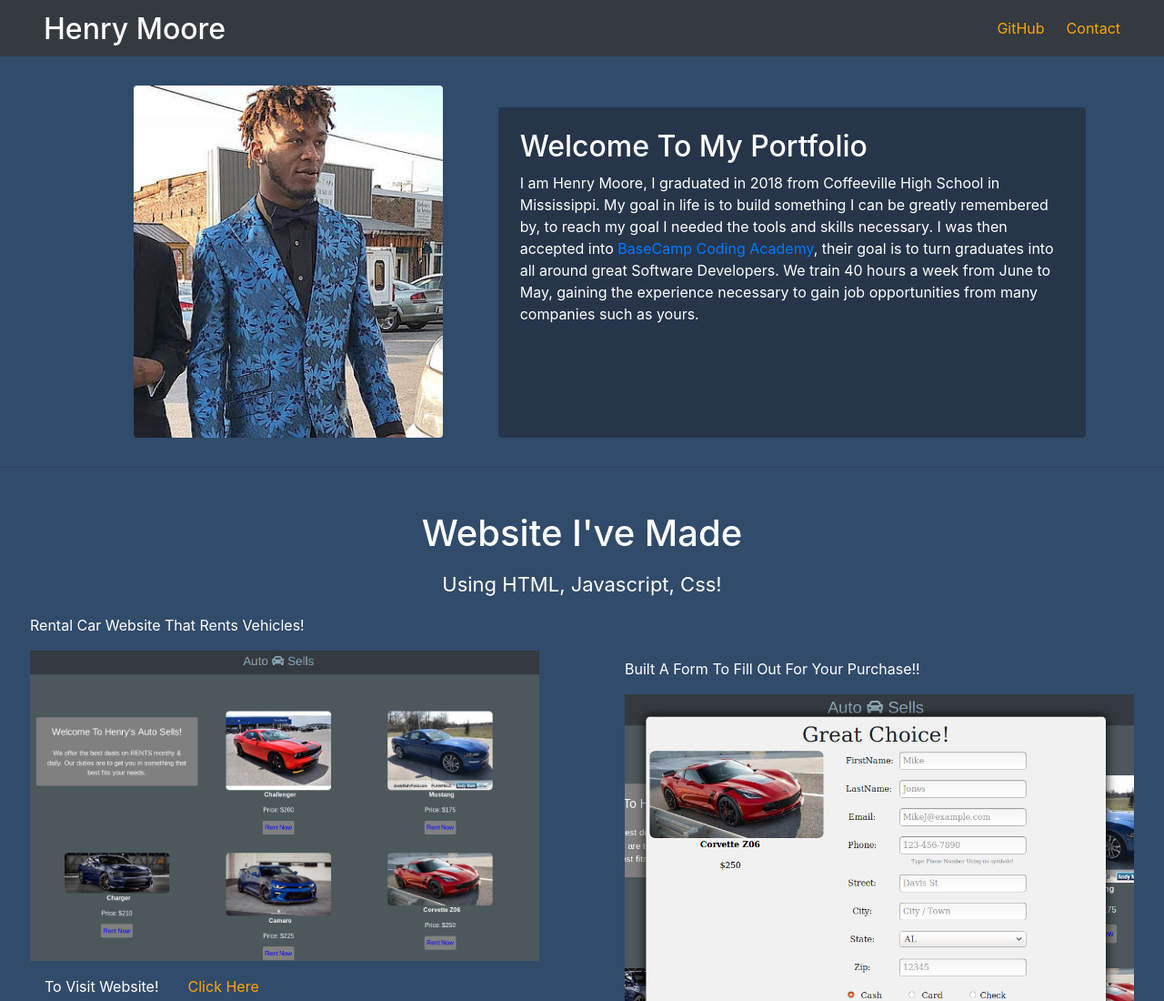
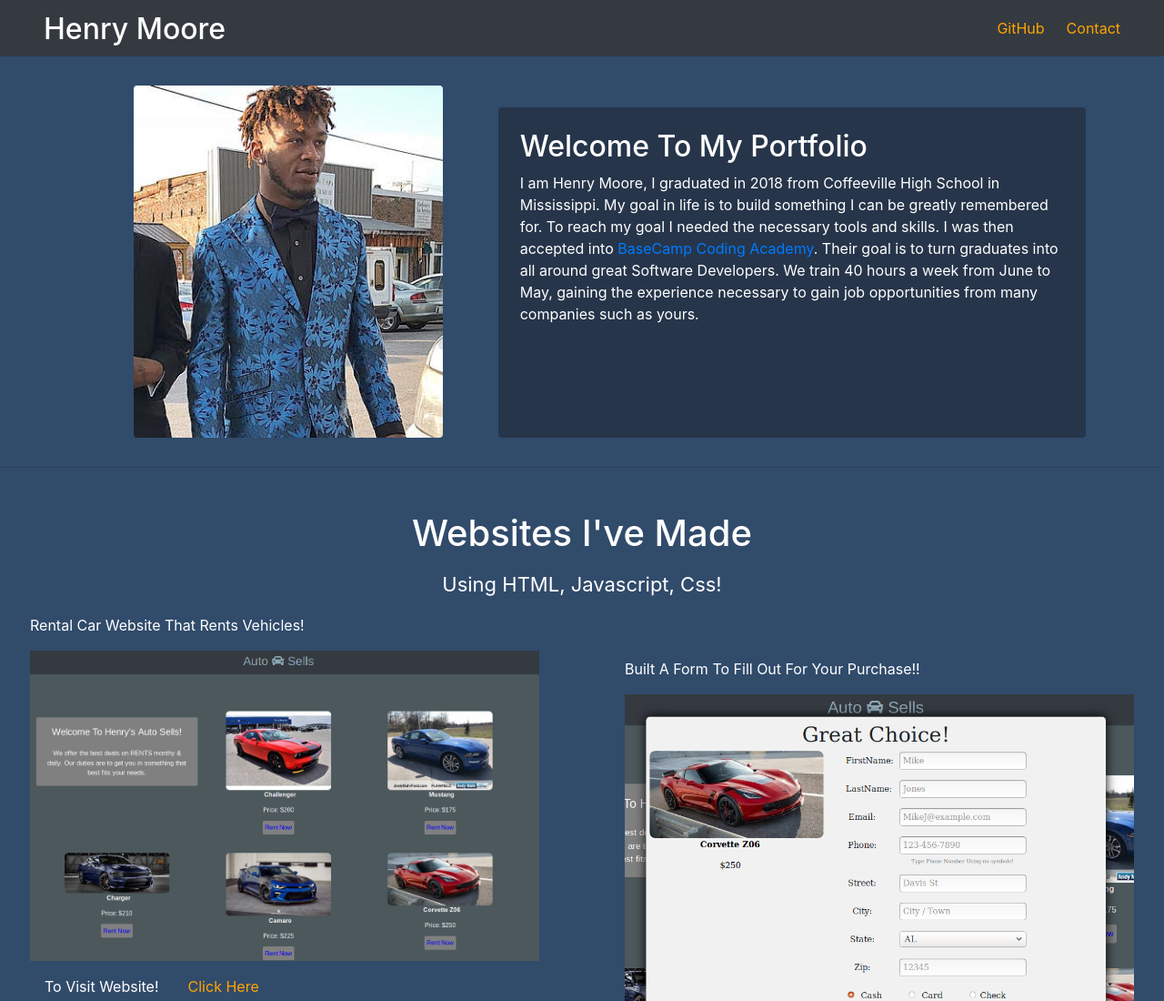
Before and after one commit to HenryMoore13/HenryMoore13.github.io, a plain HTML site: page index.html in a window 1280 px wide. Shown: the top 1100 px of the page at 91% size. Drawn offline with nearby package versions, Linux system fonts and the light colour scheme; files that its build step writes are made by us from their sources; files whose address does not match are found by name.

Commit message:
Update index.html

```diff
--- a/index.html
+++ b/index.html
@@ -48,11 +48,11 @@
                             I am Henry Moore, I graduated in 2018 from
                             Coffeeville High School in Mississippi. My goal in
                             life is to build something I can be greatly
-                            remembered by, to reach my goal I needed the tools
-                            and skills necessary. I was then accepted into
+                            remembered for. To reach my goal I needed the necessary tools
+                            and skills. I was then accepted into
                             <a href="https://basecampcodingacademy.org/"
                                 >BaseCamp Coding Academy</a
-                            >, their goal is to turn graduates into all around
+                            >. Their goal is to turn graduates into all around
                             great Software Developers. We train 40 hours a week
                             from June to May, gaining the experience necessary
                             to gain job opportunities from many companies such
@@ -66,7 +66,7 @@
 
             <div>
                 <center>
-                    <h1 class="title m-3">Website I've Made</h1>
+                    <h1 class="title m-3">Websites I've Made</h1>
                     <p id="title">Using HTML, Javascript, Css!</p>
                 </center>
                 <div></div>
```
